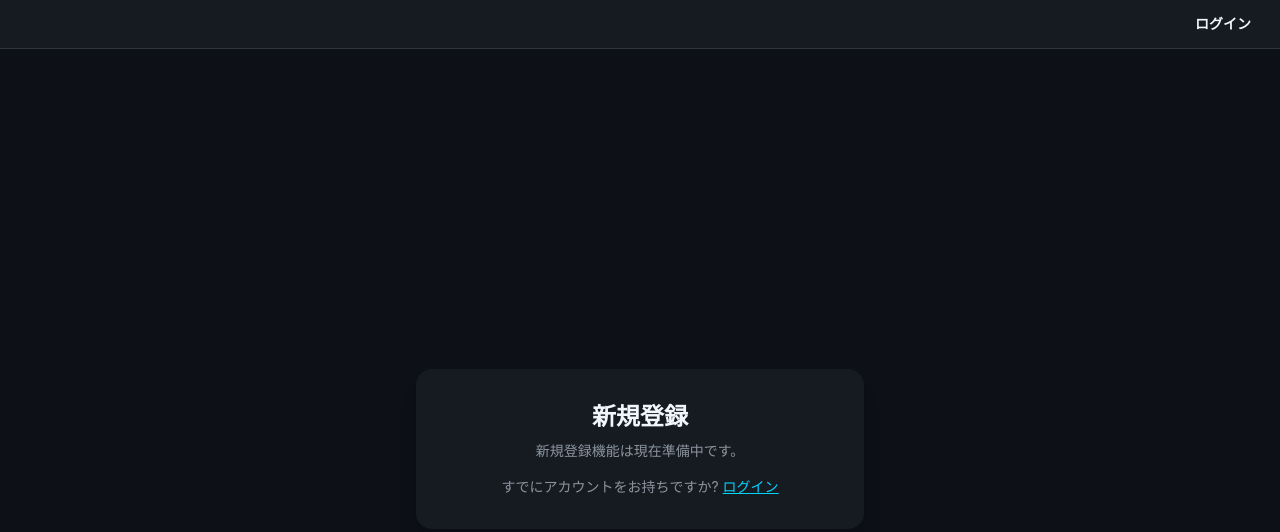
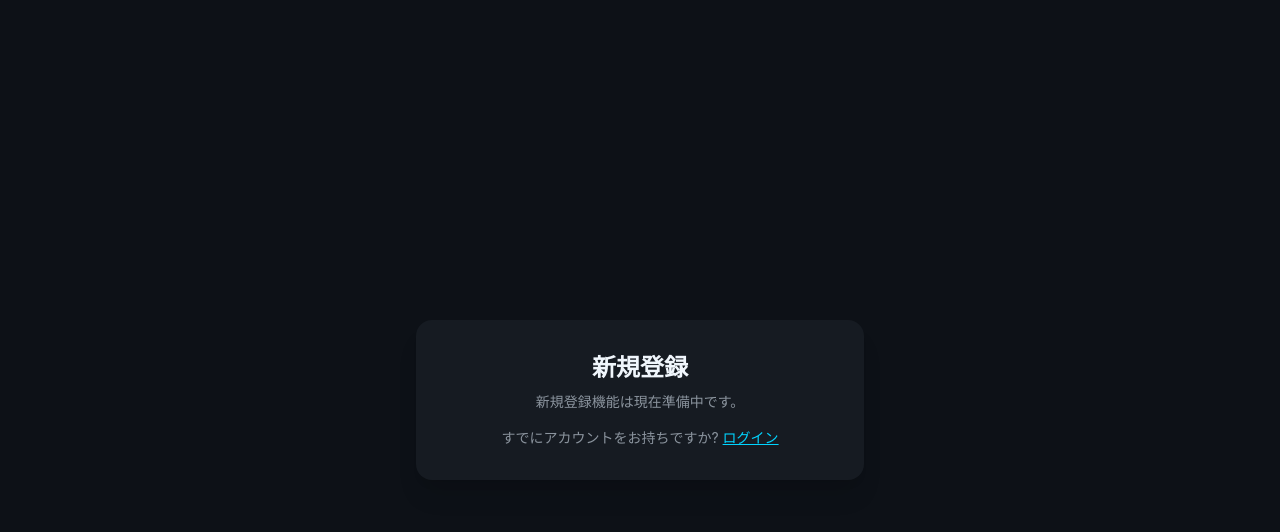
Before and after one commit to yudai142/EmotionLens, a Next.js app: page /signup in a window 1280 px wide. Shown: the top 532 px of the page. Built offline with nearby package versions, Linux system fonts and the light colour scheme; no server answers.

Commit message:
refactor: AuthNavを削除してHeaderに認証導線を集約

```diff
--- a/app/layout.tsx
+++ b/app/layout.tsx
@@ -1,6 +1,5 @@
 import type { Metadata } from 'next';
 import './globals.css';
-import { AuthNav } from '../components/layout/AuthNav';
 
 export const metadata: Metadata = {
   title: 'EmotionLens',
@@ -14,12 +13,7 @@ type RootLayoutProps = {
 export default function RootLayout({ children }: RootLayoutProps) {
   return (
     <html lang="ja" data-theme="emotion-dark">
-      <body className="min-h-screen bg-base-100 text-base-content">
-        <div className="flex justify-end border-b border-el-border bg-base-200 px-4 py-2">
-          <AuthNav />
-        </div>
-        {children}
-      </body>
+      <body className="min-h-screen bg-base-100 text-base-content">{children}</body>
     </html>
   );
 }
--- a/components/layout/AuthNav.tsx
+++ /dev/null
@@ -1,32 +0,0 @@
-import Link from 'next/link';
-import { auth, signOut } from '../../auth';
-
-export async function AuthNav() {
-  const session = await auth();
-  const user = session?.user;
-
-  if (!user) {
-    return (
-      <Link href="/login" className="btn btn-ghost btn-sm">
-        ログイン
-      </Link>
-    );
-  }
-
-  async function handleSignOut() {
-    'use server';
-
-    await signOut({ redirectTo: '/login' });
-  }
-
-  return (
-    <div className="flex items-center gap-3 text-sm">
-      <span className="text-el-muted">{user.email ?? user.name ?? 'ログイン中'}</span>
-      <form action={handleSignOut}>
-        <button type="submit" className="btn btn-ghost btn-sm">
-          ログアウト
-        </button>
-      </form>
-    </div>
-  );
-}
--- a/components/layout/Header.tsx
+++ b/components/layout/Header.tsx
@@ -37,7 +37,11 @@ export function Header({ isActive, onStart, onStop, authStatus = 'loading' }: He
           <button className="btn btn-ghost btn-sm" disabled>
             確認中...
           </button>
-        ) : authStatus === 'authenticated' ? null : (
+        ) : authStatus === 'authenticated' ? (
+          <Link href="/api/auth/signout?callbackUrl=/login" className="btn btn-ghost btn-sm">
+            ログアウト
+          </Link>
+        ) : (
           <>
             <Link href="/login" className="btn btn-ghost btn-sm">
               ログイン
```
